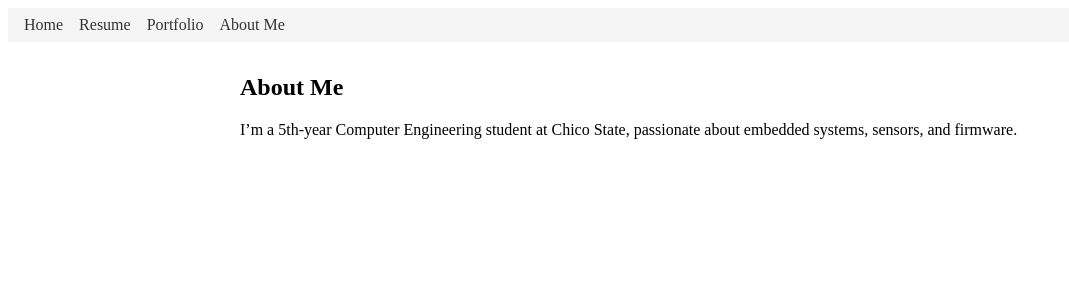
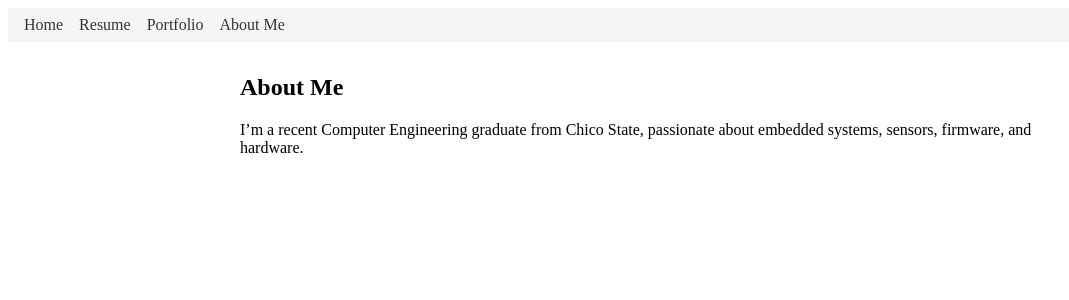
Before and after one commit to eiramirez/Website, a React (Create React App) app: page /about in a window 1280 px wide. Shown: the top 300 px of the page, without its empty margins (0-1069 px from the left). Built offline with nearby package versions, Linux system fonts and the light colour scheme.

Commit message:
Update About Me section in About.js

```diff
--- a/src/pages/About.js
+++ b/src/pages/About.js
@@ -6,8 +6,8 @@ function About()
         <main>
             <h2>About Me</h2>
             <p>
-              I’m a 5th-year Computer Engineering student at Chico State,
-              passionate about embedded systems, sensors, and firmware.
+              I’m a recent Computer Engineering graduate from Chico State,
+              passionate about embedded systems, sensors, firmware, and hardware.
             </p>
         </main>
     );
```
